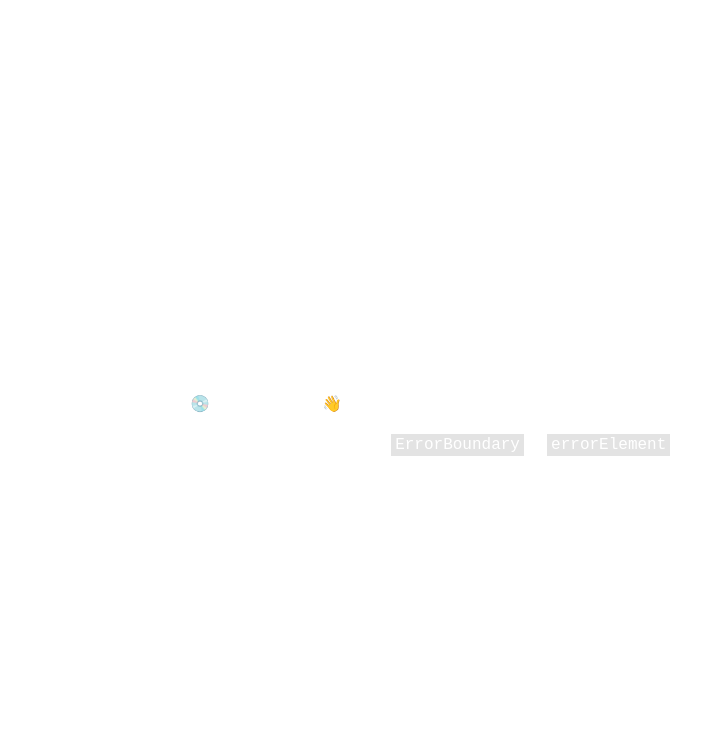
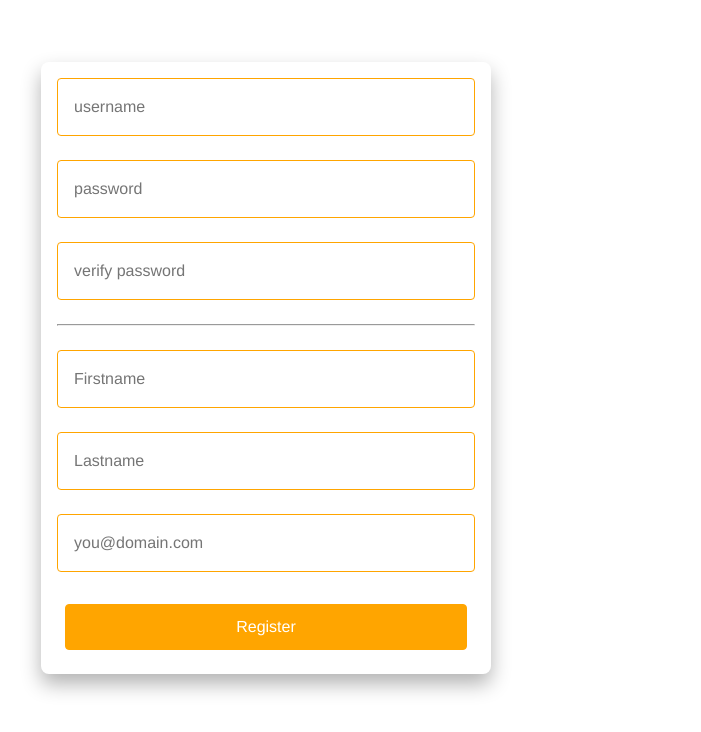
Before and after one commit to hanto-ccom/express-react-ts-2024, a React (Vite) app in the folder client/: page /register in a window 1280 px wide. Before the commit this address had no page. Shown: the top 732 px of the page, without its empty margins (374-1075 px from the left). Built offline with nearby package versions, Linux system fonts and the light colour scheme; the HTML template or start-up script is replaced by a standard one.

Commit message:
WIP:register form view and logic

```diff
--- a/client/src/components/atoms/Input/Input.tsx
+++ b/client/src/components/atoms/Input/Input.tsx
@@ -6,7 +6,7 @@ type InputProps = React.DetailedHTMLProps<
 >;
 
 const Input: React.FC<InputProps> = (props): JSX.Element => {
-  return <Styled.Input {...props} placeholder="Enter city here..." />;
+  return <Styled.Input {...props} />;
 };
 
 export default Input;
--- a/client/src/routes/routes.tsx
+++ b/client/src/routes/routes.tsx
@@ -3,7 +3,8 @@ import { RouteObject } from "react-router-dom";
 import AuthRedirect from "../components/features/AuthRedirect/AuthRedirect";
 import ProtectedRoute from "../components/features/ProtectedRoute/ProtectedRoute";
 import LoginView from "../views/LoginView/LoginView";
-import WeatherView from "../views/WeatherView";
+import RegisterView from "../views/RegisterView/RegisterView";
+import WeatherView from "../views/WeatherView/WeatherView";
 
 const useRoutes = () => {
   const routes: Array<RouteObject> = [
@@ -12,6 +13,7 @@ const useRoutes = () => {
       element: <AuthRedirect />,
     },
     { path: "/login", element: <LoginView /> },
+    { path: "/register", element: <RegisterView /> },
     {
       path: "/weather",
       element: (
--- a/client/src/views/LoginView/LoginView.tsx
+++ b/client/src/views/LoginView/LoginView.tsx
@@ -2,6 +2,8 @@ import { useState } from "react";
 
 import { useNavigate } from "react-router-dom";
 
+import Button from "../../components/atoms/Button/Button";
+import Input from "../../components/atoms/Input/Input";
 import Error from "../../components/error/Error";
 import { useAuth } from "../../contexts/AuthContext/AuthContext";
 import { handleAuthErrors } from "../../services/AuthService/AuthServiceErrors";
@@ -28,22 +30,28 @@ const LoginView = () => {
   return (
     <Styled.LoginViewWrapperDiv>
       <Styled.LoginViewForm onSubmit={handleSubmit}>
-        <input
+        <Input
           type="text"
           name="username"
           placeholder="username"
-          onChange={(e) => setUserName(e.target.value)}
-        ></input>
-        <input
+          onChange={(e) => setUserName(e.currentTarget.value)}
+        />
+        <Input
           type="password"
           name="password"
           placeholder="password"
           autoComplete="on"
-          onChange={(e) => setPassword(e.target.value)}
-        ></input>
-        <button type="submit">Login</button>
+          onChange={(e) => setPassword(e.currentTarget.value)}
+        />
+        <Button type="submit">Login</Button>
         <p style={{ fontSize: "10px", color: "gray" }}>
-          Not registered? <span style={{ color: "blue" }}>Sign up</span>
+          Not registered?{" "}
+          <span
+            style={{ color: "blue", cursor: "pointer" }}
+            onClick={() => navigate("/register")}
+          >
+            Sign up
+          </span>
         </p>
         <Error error={error} />
       </Styled.LoginViewForm>
--- /dev/null
+++ b/client/src/views/RegisterView/RegisterView.style.tsx
@@ -0,0 +1,20 @@
+import styled from "styled-components";
+
+const RegisterViewWrapperDiv = styled.div``;
+
+const RegisterForm = styled.form`
+  display: flex;
+  flex-direction: column;
+  gap: 24px;
+  padding: 16px;
+  min-width: 450px;
+  border-radius: ${(props) => props.theme.borderRadii.default};
+  box-shadow: ${(props) => props.theme.shadows.large};
+`;
+
+const Styled = {
+  RegisterViewWrapperDiv,
+  RegisterForm,
+};
+
+export default Styled;
--- /dev/null
+++ b/client/src/views/RegisterView/RegisterView.tsx
@@ -0,0 +1,105 @@
+import { FormEvent, useState } from "react";
+
+import { useNavigate } from "react-router-dom";
+
+import Button from "../../components/atoms/Button/Button";
+import Input from "../../components/atoms/Input/Input";
+import Error from "../../components/error/Error";
+import Styled from "./RegisterView.style";
+
+const RegisterView = () => {
+  const [password, setPassword] = useState("");
+  const [username, setUsername] = useState("");
+  const [verifyPassword, setVerifyPassword] = useState(""); // State for the second password input
+
+  const [firstName, setFirstName] = useState("");
+  const [lastName, setLastName] = useState("");
+  const [email, setEmail] = useState("");
+
+  const [error, setError] = useState("");
+
+  const navigate = useNavigate();
+
+  const handleRegister = (e: FormEvent<HTMLFormElement>) => {
+    e.preventDefault();
+    if (password !== verifyPassword) {
+      setError("Passwords do not match");
+      return;
+    }
+
+    try {
+      setError("");
+      //call register enpdoint
+
+      //navigat to login
+      navigate("/login");
+    } catch (error) {
+      //TODO:handle auth errors with handlefunction like the other
+      setError("failed to register, please try again");
+    }
+
+    console.log("Registeration submitted");
+  };
+
+  return (
+    <Styled.RegisterViewWrapperDiv>
+      <Styled.RegisterForm onSubmit={handleRegister}>
+        <Input
+          name="username"
+          type="text"
+          placeholder="username"
+          value={username}
+          onChange={(e) => setUsername(e.currentTarget.value)}
+          required
+        />
+        <Input
+          name="password"
+          type="password"
+          autoComplete="off"
+          placeholder="password"
+          value={password}
+          onChange={(e) => setPassword(e.currentTarget.value)}
+          required
+        />
+        <Input
+          name="verifyPassword"
+          type="password"
+          placeholder="verify password"
+          autoComplete="off"
+          value={verifyPassword}
+          onChange={(e) => setVerifyPassword(e.currentTarget.value)}
+          required
+        />
+        <hr />
+        <Input
+          name="firstName"
+          type="text"
+          placeholder="Firstname"
+          value={firstName}
+          onChange={(e) => setFirstName(e.currentTarget.value)}
+          required
+        />
+        <Input
+          name="lastName"
+          type="text"
+          placeholder="Lastname"
+          value={lastName}
+          onChange={(e) => setLastName(e.currentTarget.value)}
+          required
+        />
+        <Input
+          name="email"
+          type="email"
+          placeholder="you@domain.com"
+          value={email}
+          onChange={(e) => setEmail(e.currentTarget.value)}
+          required
+        />
+        <Button type="submit">Register</Button>
+      </Styled.RegisterForm>
+      <Error error={error} />
+    </Styled.RegisterViewWrapperDiv>
+  );
+};
+
+export default RegisterView;
```
Also changed, not shown: client/src/views/WeatherView/WeatherView.tsx (renamed from client/src/views/WeatherView.tsx, +10 -7 lines).
